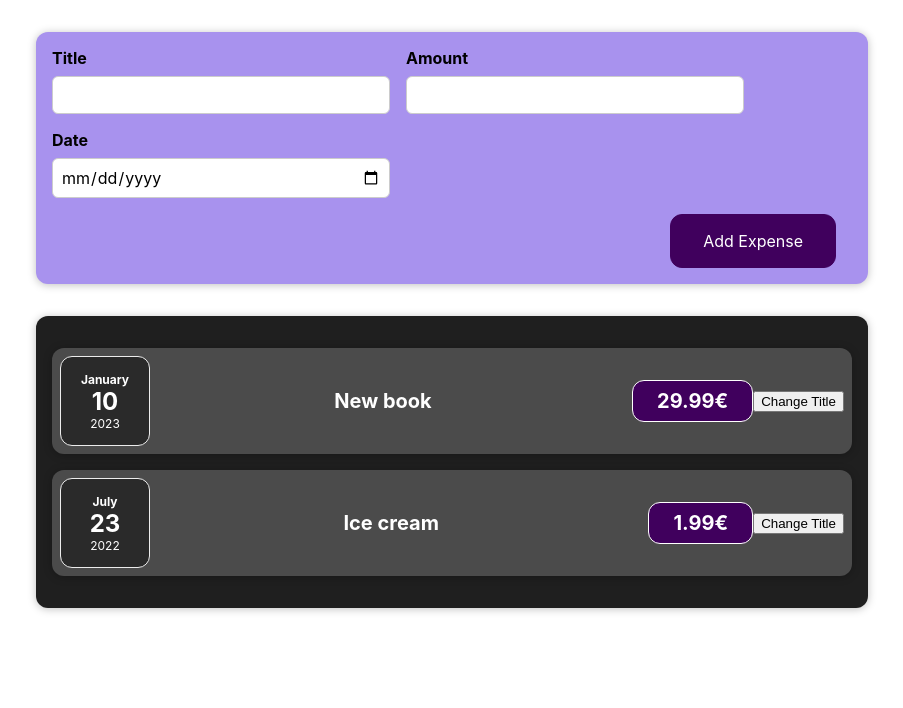
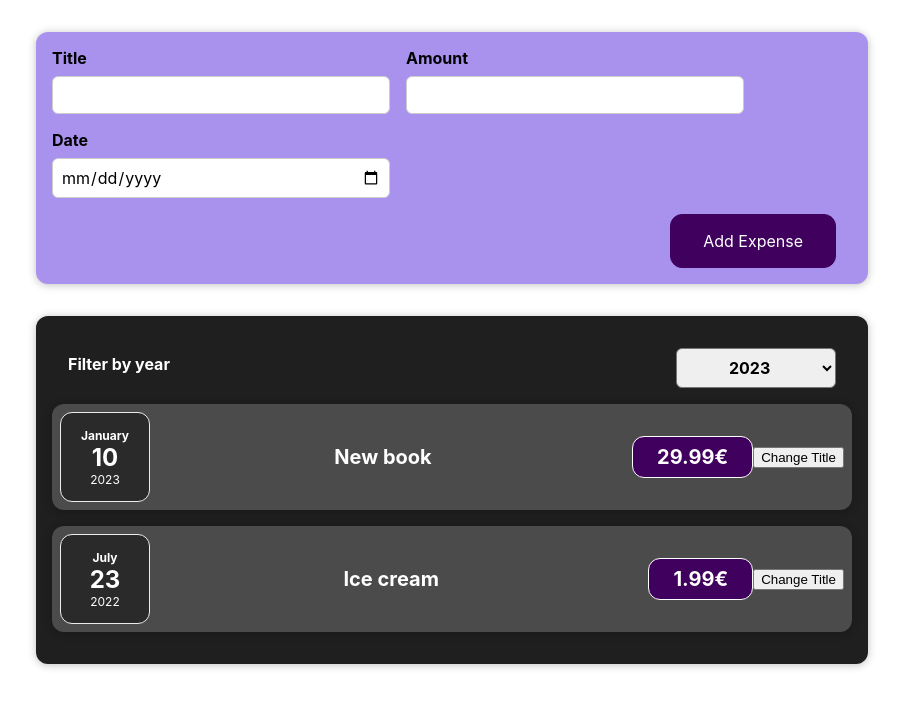
Before and after one commit to MarkusMaal2/my_expenses, a React (Create React App) app: page / in a window 1280 px wide. Shown: the top 708 px of the page, without its empty margins (188-1091 px from the left). Built offline with nearby package versions, Linux system fonts and the light colour scheme.

Commit message:
Add ExpensesFilter component and move data bottom-up to Expenses component

```diff
--- a/src/components/Expenses/Expenses.js
+++ b/src/components/Expenses/Expenses.js
@@ -1,10 +1,19 @@
 import './Expenses.css'
 import ExpenseItem from "./ExpenseItem";
+import ExpensesFilter from "./ExpensesFilter";
 import Card from "../UI/Card";
 
 function Expenses(props) {
+    let currentYear = 2023
+
+    const modifyExpenseFilterHandler = (year) => {
+        console.log(`Year in Expenses.js: ${year}`)
+        currentYear = year
+    }
+
     return (
         <Card className="expenses">
+            <ExpensesFilter onModifyExpenseFilter={modifyExpenseFilterHandler}></ExpensesFilter>
             <ExpenseItem expenseData={props.expenses[0]} />
             <ExpenseItem expenseData={props.expenses[1]}/>
         </Card>
--- /dev/null
+++ b/src/components/Expenses/ExpensesFilter.css
@@ -0,0 +1,24 @@
+.expenses-filter {
+    color: white;
+    padding: 0 1rem;
+}
+
+.expenses-filter__control {
+    display: flex;
+    width: 100%;
+    align-items: center;
+    justify-content: space-between;
+    margin: 1rem 0;
+}
+
+.expenses-filter label {
+    font-weight: bold;
+    margin-bottom: 0.5rem;
+}
+
+.expenses-filter select {
+    font: inherit;
+    padding: 0.5rem 3rem;
+    font-weight: bold;
+    border-radius: 6px;
+}
--- /dev/null
+++ b/src/components/Expenses/ExpensesFilter.js
@@ -0,0 +1,24 @@
+import React from 'react';
+
+import './ExpensesFilter.css';
+
+const ExpensesFilter = (props) => {
+    const yearHamdler = (e) => {
+        props.onModifyExpenseFilter(e.target.value)
+    }
+
+    return (
+        <div className='expenses-filter'>
+            <div className='expenses-filter__control'>
+                <label>Filter by year</label>
+                <select onChange={yearHamdler}>
+                    <option value='2023'>2023</option>
+                    <option value='2024'>2024</option>
+                    <option value='2025'>2025</option>
+                </select>
+            </div>
+        </div>
+    );
+};
+
+export default ExpensesFilter;
```
